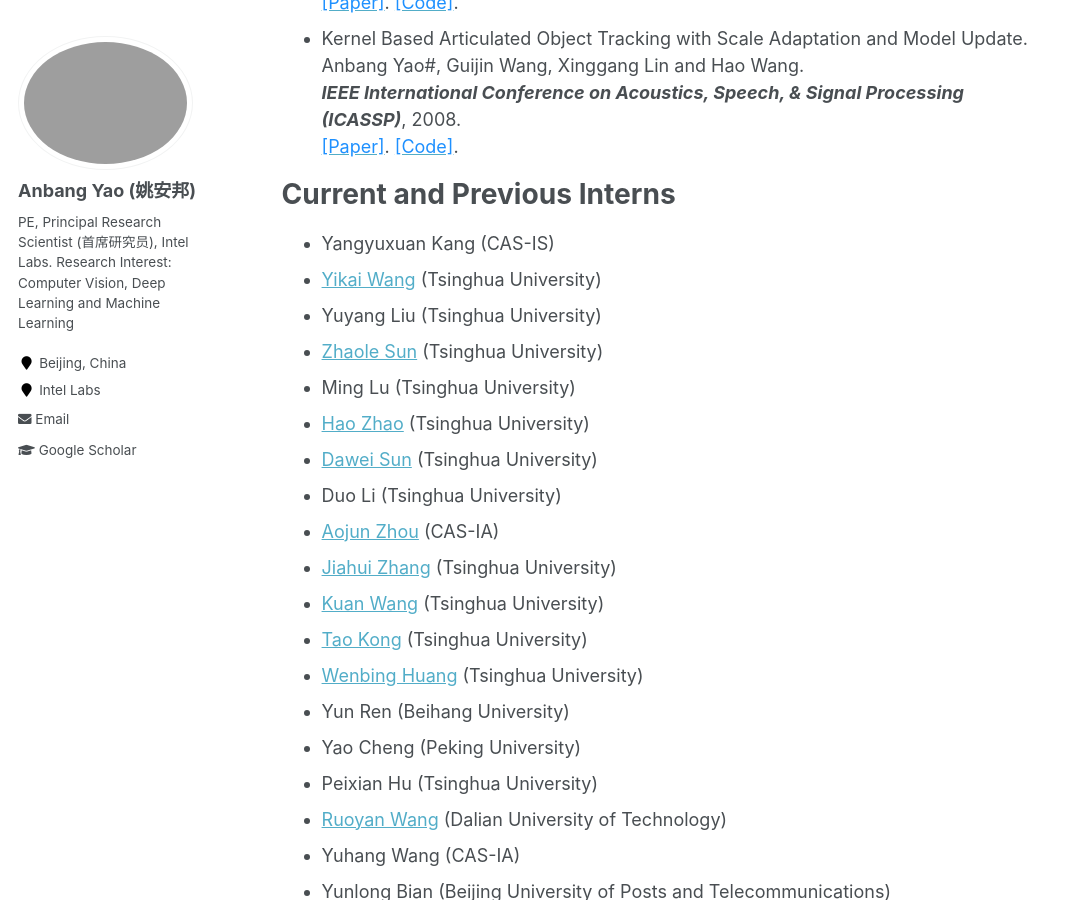
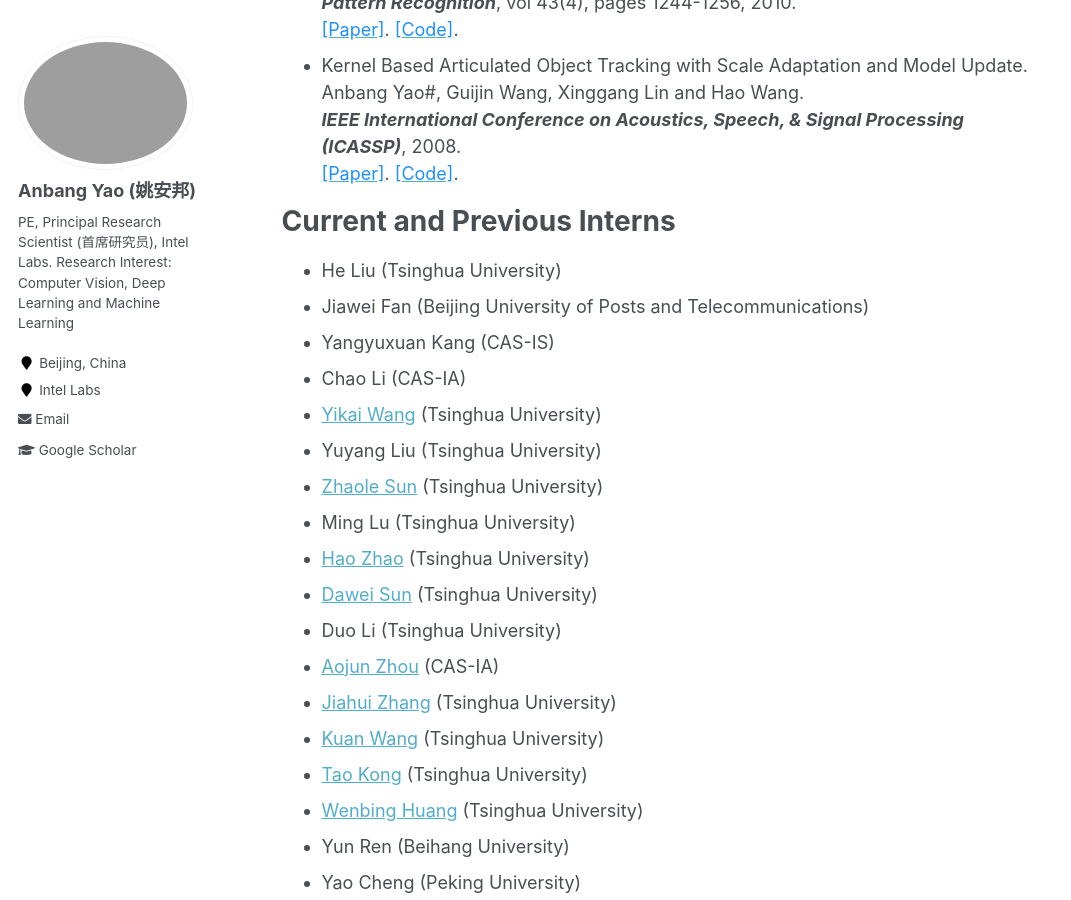
Before and after one commit to YaoAnbang/YaoAnbang.github.io, a Jekyll site: the page built from _pages/about.md, in a window 1280 px wide and 900 px high, scrolled down 6464 px. Shown: the whole window, without its empty margins (0-1071 px from the left). Built offline with Jekyll 4.4.1, drawn with Linux system fonts in a browser that asks for light colours; some of the changed text lies outside the part shown.

Commit message:
Update about.md

```diff
--- a/_pages/about.md
+++ b/_pages/about.md
@@ -89,7 +89,7 @@ Selected Publications
 
 **2017**
 
-+ Incremental Network Quantization: Towards Lossless CNNs with Low-Precision Weights.<br> Aojun Zhou\*\+, Anbang Yao\+\#, Yiwen Guo\+, Lin Xu and Yurong Chen.<br> <em>**International Conference on Learning Representations (ICLR)**</em>, 2017.<br> [<font color="DodgerBlue">[Paper]</font>](https://arxiv.org/abs/1702.03044). [<font color="DodgerBlue">[Code]</font>](https://github.com/AojunZhou/Incremental-Network-Quantization).<br>[<font color="Crimson"> Among Most Influential ICLR Papers in Google Scholar Metrics 2021</font>](https://scholar.google.com/citations?hl=en&view_op=list_hcore&venue=0032SoU2xY4J.2021&vq=en&cstart=60)<br>
++ Incremental Network Quantization: Towards Lossless CNNs with Low-Precision Weights.<br> Aojun Zhou\*\+, Anbang Yao\+\#, Yiwen Guo\+, Lin Xu and Yurong Chen.<br> <em>**International Conference on Learning Representations (ICLR)**</em>, 2017.<br> [<font color="DodgerBlue">[Paper]</font>](https://arxiv.org/abs/1702.03044). [<font color="DodgerBlue">[Code]</font>](https://github.com/AojunZhou/Incremental-Network-Quantization).<br>[<font color="Crimson"> Among Most Influential ICLR Papers in Google Scholar Metrics 2021 </font>](https://scholar.google.com/citations?hl=en&view_op=list_hcore&venue=0032SoU2xY4J.2021&vq=en&cstart=60)<br> [<font color="Crimson"> Among Most Influential ICLR Papers in Google Scholar Metrics 2022 </font>](https://scholar.google.com/citations?hl=en&view_op=list_hcore&venue=0032SoU2xY4J.2022&vq=en&cstart=60) <br>
 + Decoder Network over Lightweight Reconstructed Feature for Fast Semantic Style Transfer.<br> Ming Lu\*, Hao Zhao\*, Anbang Yao\#, Feng Xu, Yurong Chen and Li Zhang.<br> <em>**International Conference on Computer Vision (ICCV)**</em>, 2017.<br> [<font color="DodgerBlue">[Paper]</font>](https://openaccess.thecvf.com/content_ICCV_2017/papers/Lu_Decoder_Network_Over_ICCV_2017_paper.pdf). [<font color="DodgerBlue">[Code]</font>](https://yaoanbang.github.io/).<br>
 + RON: Reverse Connection with Objectness Prior Networks for Object Detection.<br> Tao Kong\*, Fuchun Sun, Anbang Yao\#, Huaping Liu, Ming Lu\* and Yurong Chen.<br> <em>**IEEE Conference on Computer Vision and Pattern Recognition (CVPR)**</em>, 2017.<br> [<font color="DodgerBlue">[Paper]</font>](https://arxiv.org/abs/1707.01691). [<font color="DodgerBlue">[Code]</font>](https://github.com/taokong/RON).<br>
 + Physics Inspired Optimization on Semantic Transfer Features: An Alternative Method for Room Layout Estimation.<br> Hao Zhao\*, Ming Lu\*, Anbang Yao\#, Yurong Chen and Li Zhang.<br> <em>**IEEE Conference on Computer Vision and Pattern Recognition (CVPR)**</em>, 2017.<br> [<font color="DodgerBlue">[Paper]</font>](https://arxiv.org/abs/1707.00383). [<font color="DodgerBlue">[Code]</font>](https://sites.google.com/view/st-pio/).<br>
@@ -115,7 +115,10 @@ Current and Previous Interns
 
 <!--+I am really fortunate to be working with these amazingly talented students -->
 
++ He Liu (Tsinghua University)
++ Jiawei Fan (Beijing University of Posts and Telecommunications)
 + Yangyuxuan Kang (CAS-IS)
++ Chao Li (CAS-IA)
 + [Yikai Wang](https://scholar.google.com/citations?user=MnW5aegAAAAJ&hl=en) (Tsinghua University)
 + Yuyang Liu (Tsinghua University)
 + [Zhaole Sun](https://scholar.google.com/citations?user=onTsdhYAAAAJ&hl=en) (Tsinghua University) <!--+ Lujun Li (CAS-IA)-->
```
